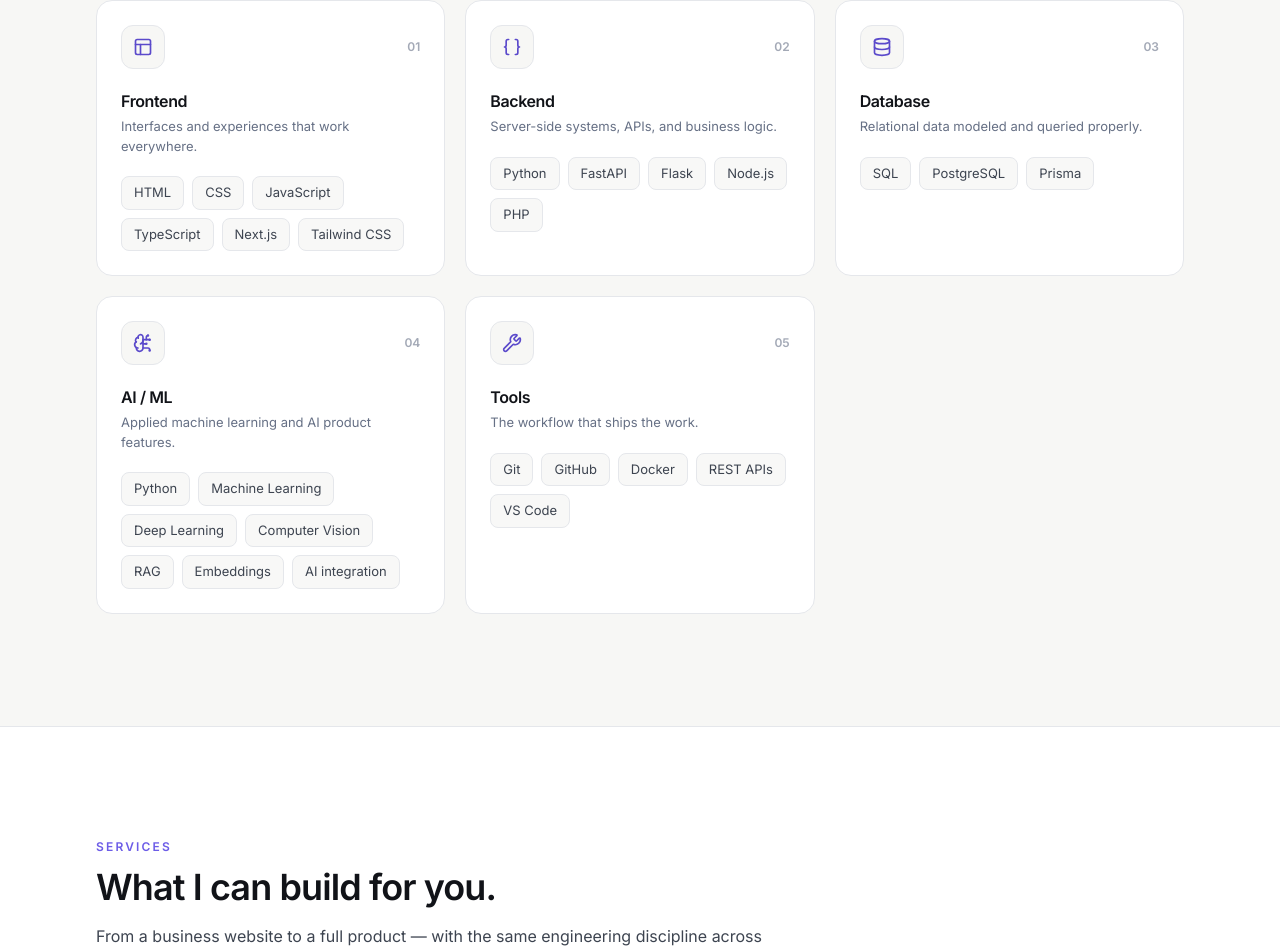
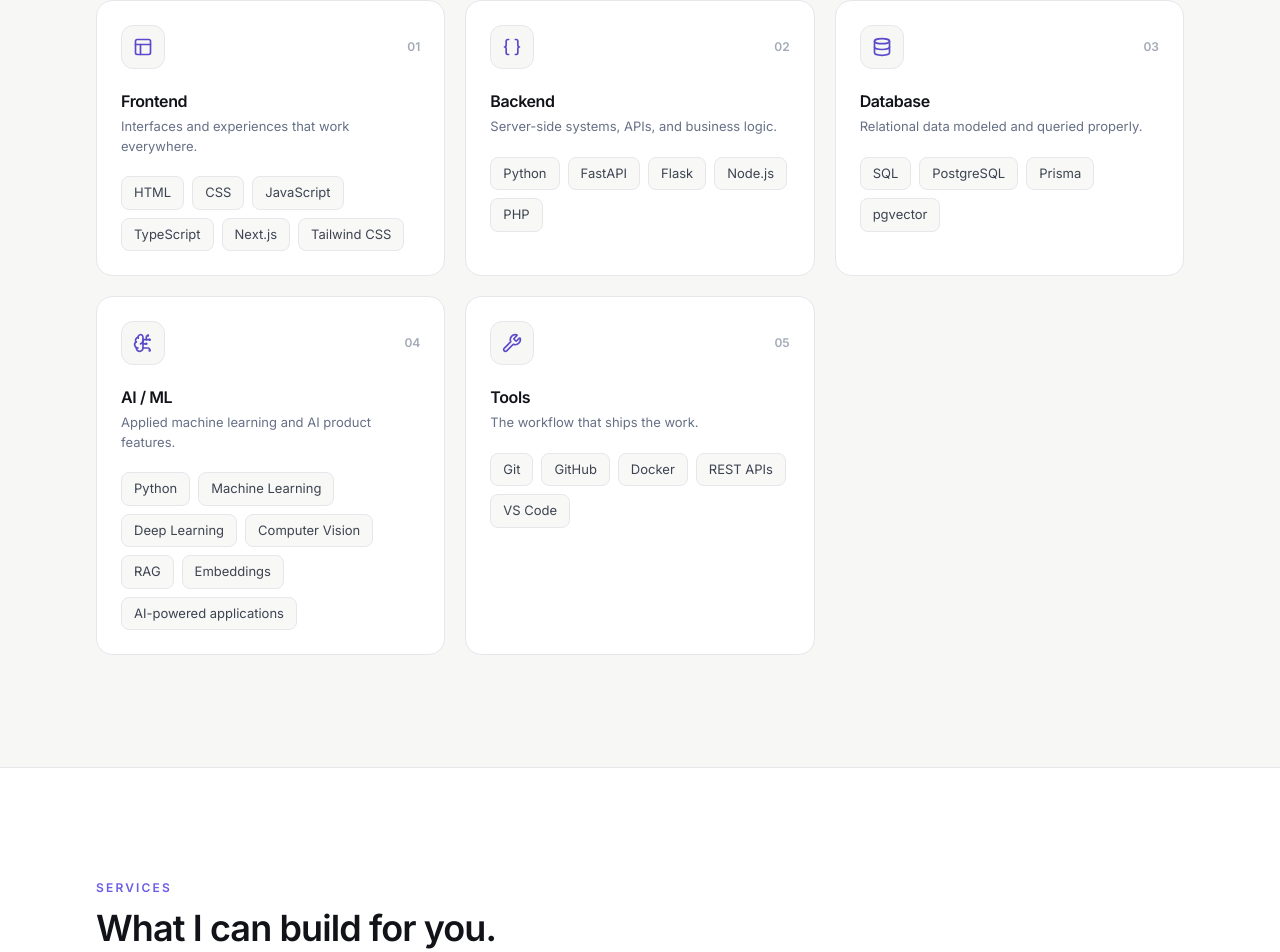
Before and after one commit to hanbal07/hanbal-ahmad-portfolio, a Next.js app in the folder web/: page / in a window 1280 px wide. Shown: the part 3738-4690 px from the top of the page. Built offline with nearby package versions, Linux system fonts and the light colour scheme; no server answers.

Commit message:
Skills audit pass: add pgvector to Database, rename AI integration to AI-powered applications (spec-aligned)

```diff
--- a/web/src/data/skills.ts
+++ b/web/src/data/skills.ts
@@ -25,7 +25,7 @@ export const skillCategories: SkillCategory[] = [
   {
     title: "Database",
     blurb: "Relational data modeled and queried properly.",
-    items: ["SQL", "PostgreSQL", "Prisma"],
+    items: ["SQL", "PostgreSQL", "Prisma", "pgvector"],
   },
   {
     title: "AI / ML",
@@ -37,7 +37,7 @@ export const skillCategories: SkillCategory[] = [
       "Computer Vision",
       "RAG",
       "Embeddings",
-      "AI integration",
+      "AI-powered applications",
     ],
   },
   {
```
